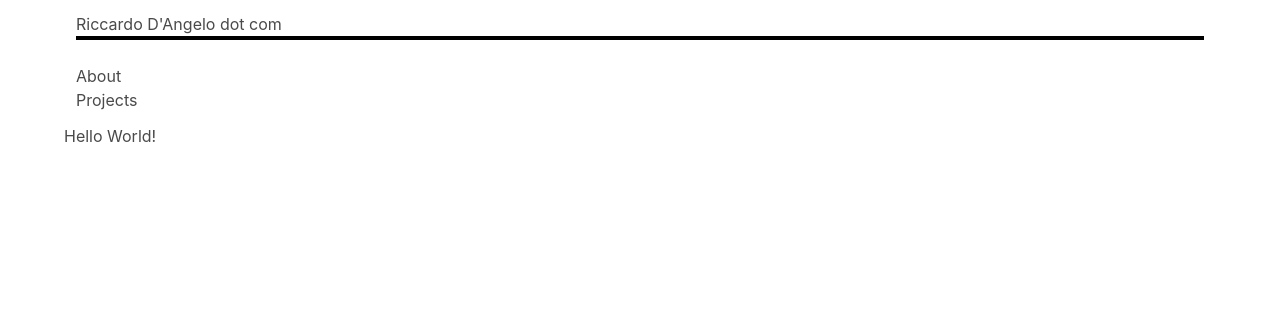
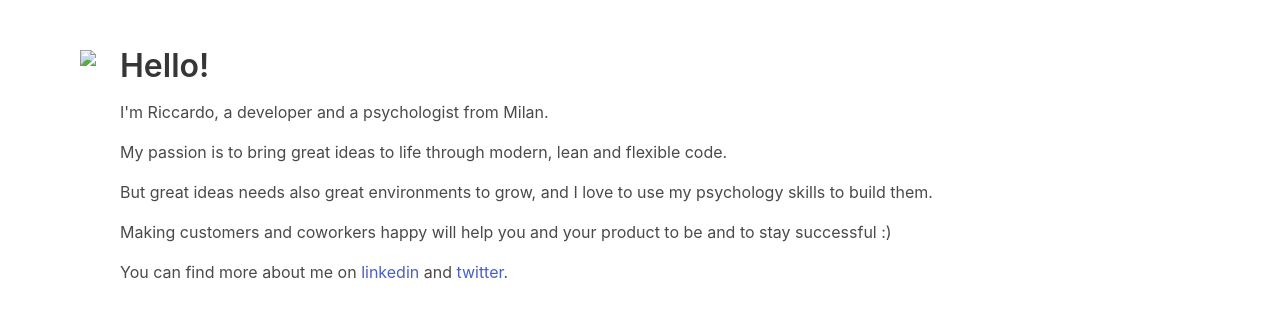
Before and after one commit to LostCore/rdcom_flask, a Flask app: page / in a window 1280 px wide. Shown: the top 331 px of the page. Run offline with Flask 2, Linux system fonts and the light colour scheme; style sheets or scripts are compiled from the project's sources; some libraries are stand-ins or nearby versions.

Commit message:
Testing content and layout

```diff
--- a/rdcom_website/templates/layout.html
+++ b/rdcom_website/templates/layout.html
@@ -2,34 +2,27 @@
 <html lang="en">
 <head>
     <meta charset="UTF-8">
+    <meta name="viewport" content="width=device-width, initial-scale=1">
     <title>{{ title }}</title>
+    <link rel="stylesheet" href="https://maxcdn.bootstrapcdn.com/font-awesome/4.7.0/css/font-awesome.min.css">
     <link rel="stylesheet" type="text/css" href="{{ url_for('static', filename='rdcom.min.css') }}">
     {% block styles %}{% endblock %}
 </head>
 <body>
-<div class="page container">
-    <!-- Header-->
-    <div class="row">
-        <div class="header-wrapper column">
-            <h1>Riccardo D'Angelo dot com</h1>
-        </div>
-    </div>
-    <!-- Nav -->
-    <div class="row">
-        <div class="nav-wrapper column">
-            <nav>
-                <ul>
-                    {% for nav_item in nav_items %}
-                    <li>{{ nav_item }}</li>
-                    {% endfor %}
-                </ul>
-            </nav>
-        </div>
-    </div>
-    <!-- Page -->
-    <div class="row">
-        <div class="content-wrapper">
-            {% block content %}{% endblock %}
+<div class="section">
+    <div class="container is-fluid">
+        <div class="columns">
+            <div class="column is-narrow"><img src="http://via.placeholder.com/150x150"></div>
+            <div class="column">
+                <div class="content">
+                    <h1>Hello!</h1>
+                    <p>I'm Riccardo, a developer and a psychologist from Milan.</p>
+                    <p>My passion is to bring great ideas to life through modern, lean and flexible code.</p>
+                    <p>But great ideas needs also great environments to grow, and I love to use my psychology skills to build them.</p>
+                    <p>Making customers and coworkers happy will help you and your product to be and to stay successful :)</p>
+                    <p>You can find more about me on <a href="">linkedin</a> and <a href="">twitter</a>.</p>
+                </div>
+            </div>
         </div>
     </div>
 </div>
--- a/sass/rdcom.scss
+++ b/sass/rdcom.scss
@@ -7,6 +7,10 @@
 @import "../node_modules/bulma/sass/grid/_all";
 @import "../node_modules/bulma/sass/layout/_all";
 
+/*! Website styles */
+
+@import "typography";
+
 .header-wrapper{
   h1{
     border-bottom: 4px solid black;
```
Also changed, not shown: sass/_typography.scss (added).
